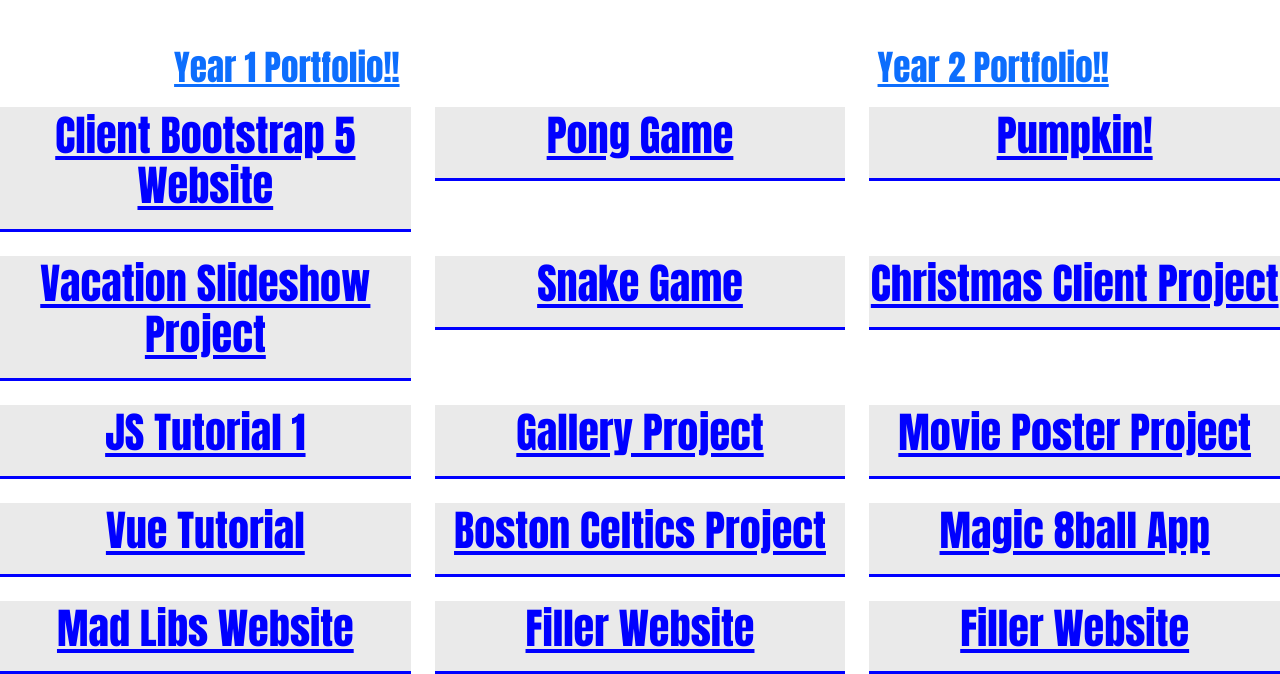
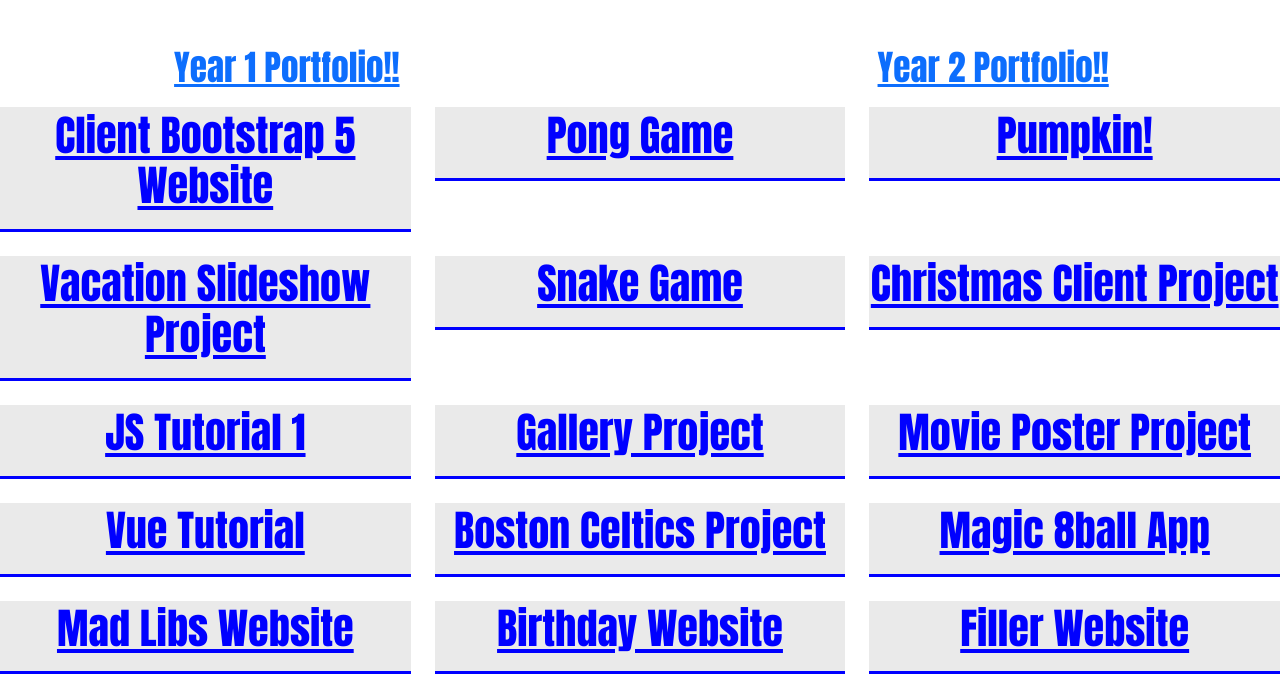
Before and after one commit to AngelBomova/Portfolio-3, a plain HTML site: page work.html in a window 1280 px wide. Shown: the part 839-1513 px from the top of the page. Drawn offline with nearby package versions, Linux system fonts and the light colour scheme.

Commit message:
Added new website

```diff
--- a/work.html
+++ b/work.html
@@ -119,7 +119,7 @@
                     <a id="footerbutton2" href="https://angelbomova.github.io/Mad-Libs-Website/" target="_blank"><h1 class="hfive">Mad Libs Website</h1></a>
                 </div>
                     <div class="col">
-                        <a id="footerbutton2" href="https://google.com" target="_blank"><h1 class="hfive">Filler Website</h1></a>
+                        <a id="footerbutton2" href="https://angelbomova.github.io/Birthday-Project/" target="_blank"><h1 class="hfive">Birthday Website</h1></a>
                     </div>
                       <div class="col">
                           <a id="footerbutton2" href="https://google.com" target="_blank"><h1 class="hfive">Filler Website</h1></a>
```
